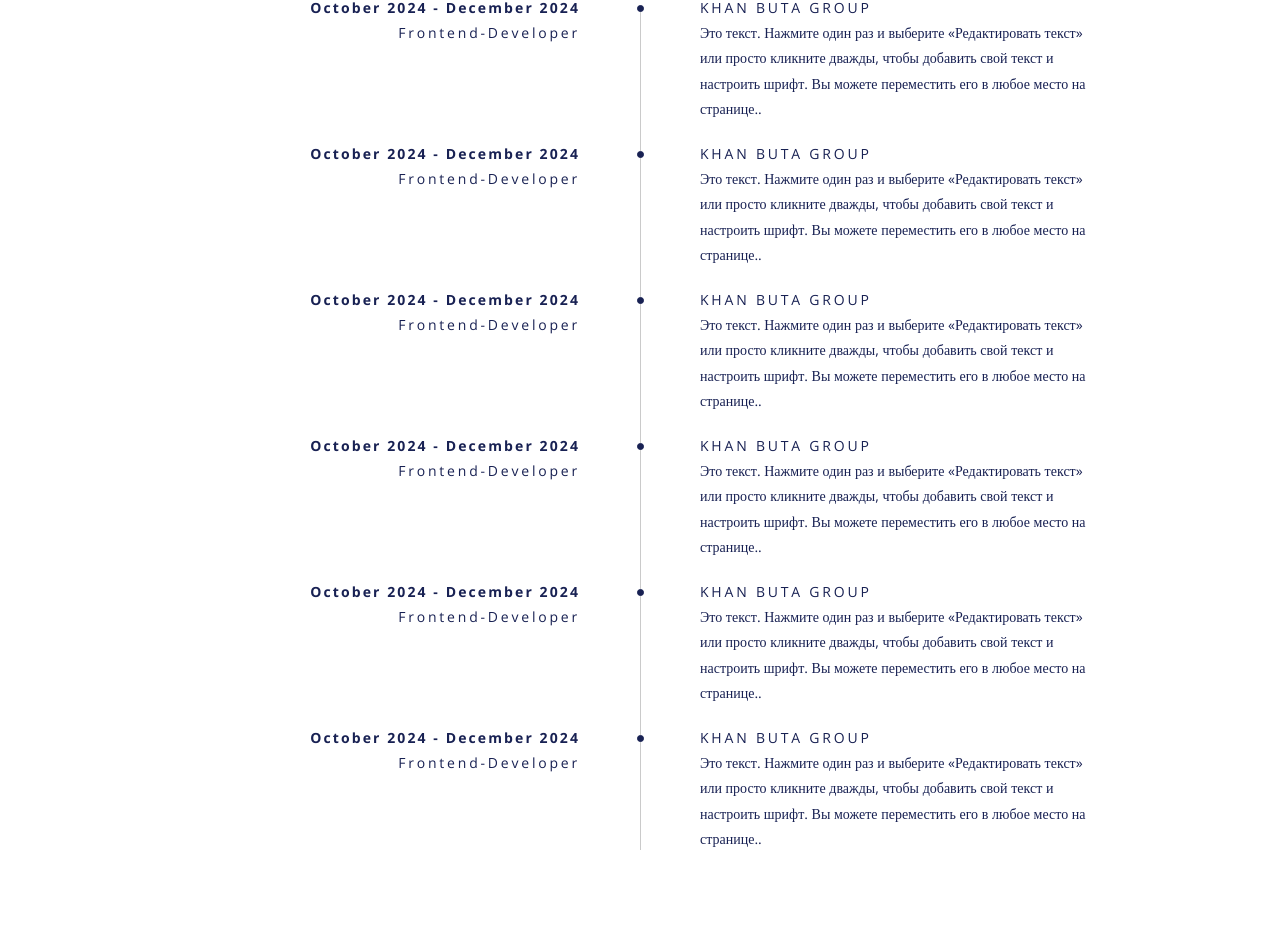
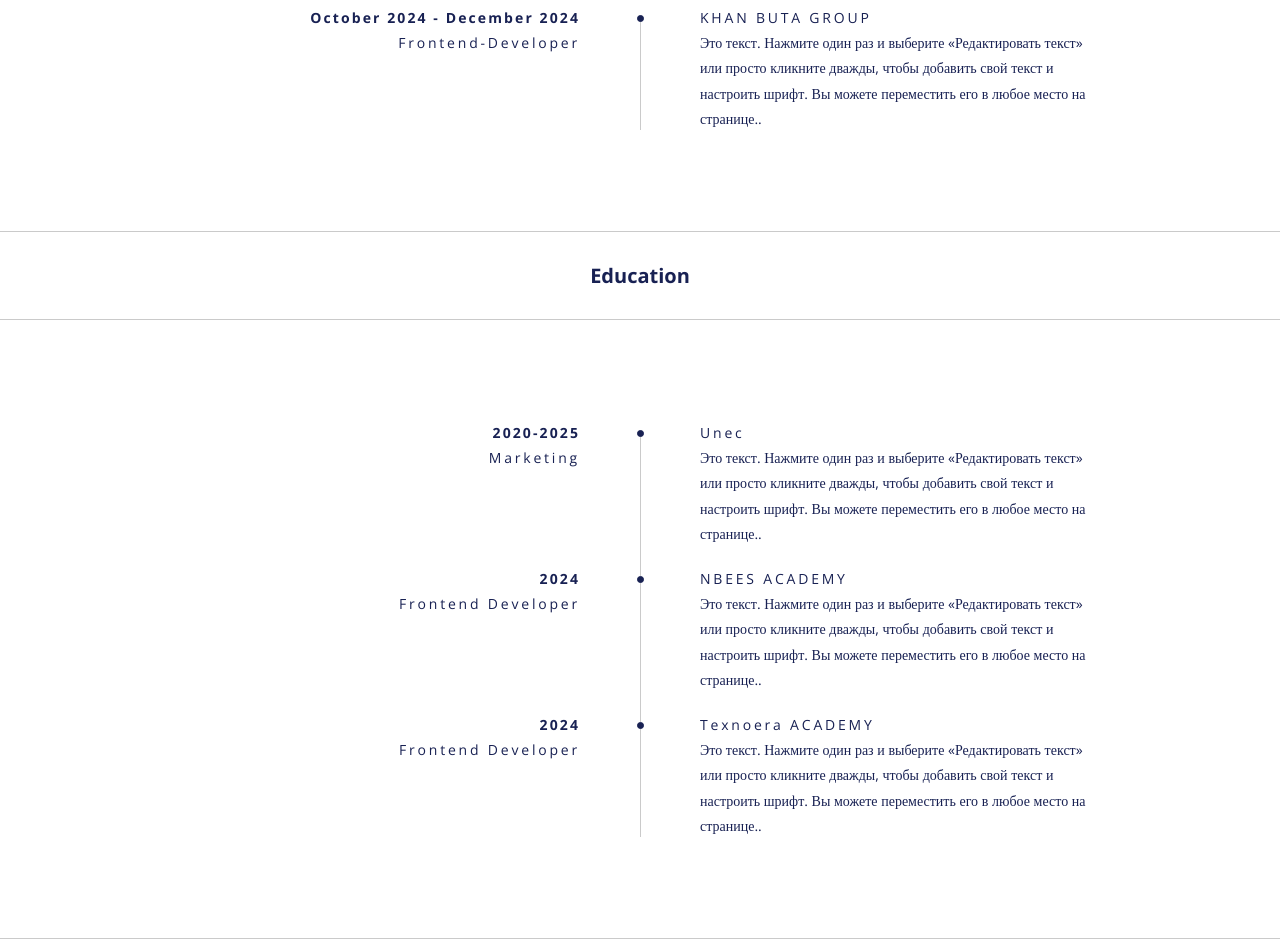
Before and after one commit to Zaranasirova/Portfolio, a React (Vite) app: page / in a window 1280 px wide. Shown: the part 1447-2386 px from the top of the page. Before the commit the page ends 2348 px from the top, so only its background shows below. Built offline with nearby package versions, Linux system fonts and the light colour scheme.

Commit message:
Complete Education section with dynamic data and styling

```diff
--- a/src/App.jsx
+++ b/src/App.jsx
@@ -2,6 +2,7 @@
 import Header from './components/Header'
 import Home from './pages/Home'
 import Work from './pages/Work'
+import Education from './pages/Education'
 
 
 const App = () => {
@@ -11,6 +12,7 @@
       <main>
         <Home />
         <Work/>
+        <Education/>
       </main>
 
     </>
--- a/src/assets/scss/pages/_work.scss
+++ b/src/assets/scss/components/_workandeducation.scss
@@ -6,7 +6,7 @@
       font-size: 20px;
       width: 100%;
       text-align: center;
-      padding: 50px 0;
+      padding: 30px 0;
       border-bottom: 1px solid #cacaca;
     }
     .work-experience {
@@ -14,7 +14,8 @@
       flex-direction: column;
       gap: 20px;
       align-items: center;
-      padding: 50px 0;
+      padding: 100px 0;
+      border-bottom: 1px solid #cacaca;
       .work-box {
         display: flex;
         gap: 120px;
--- a/src/assets/scss/index.scss
+++ b/src/assets/scss/index.scss
@@ -3,4 +3,4 @@
 @import "./components/header";
 //pages
 @import "./pages/home";
-@import "./pages/work";
+@import "./components/workandeducation";
--- /dev/null
+++ b/src/components/EducationAndWork.jsx
@@ -0,0 +1,27 @@
+import React from 'react';
+
+const EducationAndWork = ({title, data}) => {
+  return (
+    <section className='work-experience-section'>
+      <div className='work-experience-wrapper'>
+        <h3 className='work-experience-head-title'>{title}</h3>
+        <div className="work-experience">
+          {data.map((item, index) => (
+            <div className="work-box" key={index}>
+              <div className="left-side">
+                <h6 className='duration'>{item.duration}</h6>
+                <p className='position'>{item.position}</p>
+              </div>
+              <div className="right-side">
+                <p className='company'>{item.company}</p>
+                <p className='description'>{item.description}</p>
+              </div>
+            </div>
+          ))}
+        </div>
+      </div>
+    </section>
+  );
+};
+
+export default EducationAndWork;
--- a/src/data.js
+++ b/src/data.js
@@ -25,40 +25,32 @@
     description:
       "Это текст. Нажмите один раз и выберите «Редактировать текст» или просто кликните дважды, чтобы добавить свой текст и настроить шрифт. Вы можете переместить его в любое место на странице..",
   },
+
+
+];
+
+
+export const education_data=[
+
     {
-    company: "KHAN BUTA GROUP",
-    position: "Frontend-Developer",
-    duration: "October 2024 - December 2024",
-    description:
-      "Это текст. Нажмите один раз и выберите «Редактировать текст» или просто кликните дважды, чтобы добавить свой текст и настроить шрифт. Вы можете переместить его в любое место на странице..",
-  },  {
-    company: "KHAN BUTA GROUP",
-    position: "Frontend-Developer",
-    duration: "October 2024 - December 2024",
+      company: "Unec",
+      position: "Marketing",
+      duration: "2020-2025",
       description:
         "Это текст. Нажмите один раз и выберите «Редактировать текст» или просто кликните дважды, чтобы добавить свой текст и настроить шрифт. Вы можете переместить его в любое место на странице..",
     },
     {
-    company: "KHAN BUTA GROUP",
-    position: "Frontend-Developer",
-    duration: "October 2024 - December 2024",
+      company: "NBEES ACADEMY ",
+      position: "Frontend Developer",
+      duration: "2024",
       description:
         "Это текст. Нажмите один раз и выберите «Редактировать текст» или просто кликните дважды, чтобы добавить свой текст и настроить шрифт. Вы можете переместить его в любое место на странице..",
     },
     {
-    company: "KHAN BUTA GROUP",
-    position: "Frontend-Developer",
-    duration: "October 2024 - December 2024",
+      company: "Texnoera ACADEMY ",
+      position: "Frontend Developer",
+      duration: "2024",
       description:
         "Это текст. Нажмите один раз и выберите «Редактировать текст» или просто кликните дважды, чтобы добавить свой текст и настроить шрифт. Вы можете переместить его в любое место на странице..",
     },
-  {
-    company: "KHAN BUTA GROUP",
-    position: "Frontend-Developer",
-    duration: "October 2024 - December 2024",
-    description:
-      "Это текст. Нажмите один раз и выберите «Редактировать текст» или просто кликните дважды, чтобы добавить свой текст и настроить шрифт. Вы можете переместить его в любое место на странице..",
-  },
-
-
-];
+]
--- /dev/null
+++ b/src/pages/Education.jsx
@@ -0,0 +1,13 @@
+import React from 'react'
+import EducationAndWork from '../components/EducationAndWork'
+import { education_data } from '../data'
+
+
+
+const Education = () => {
+  return (
+    <EducationAndWork title={"Education"} data={education_data}/>
+  )
+}
+
+export default Education
--- a/src/pages/Work.jsx
+++ b/src/pages/Work.jsx
@@ -1,30 +1,12 @@
 import React from 'react';
 import { Work_data } from '../data';
+import EducationAndWork from '../components/EducationAndWork';
 
 
 const Work = () => {
   return (
-    <section className='work-experience-section'>
-      <div className='work-experience-wrapper'>
-        <h3 className='work-experience-head-title'>WORK EXPERIENCE</h3>
-        <div className="work-experience d-flex">
-          {
-            Work_data.map(item => (
-              <div className="work-box">
-                <div className="left-side">
-                  <h6 className='duration'>{item.duration}</h6>
-                  <p className='position'>{item.position}</p>
-                </div>
-                <div className="right-side">
-                  <p className='company'>{item.company}</p>
-                  <p className='description'>{item.description}</p>
-                </div>
-              </div>
-            ))
-          }
-        </div>
-      </div>
-    </section>
+
+    <EducationAndWork title={"Work"} data={Work_data}/>
   )
 }
 
```
Lines whose indentation alone changed are shown as unchanged.
